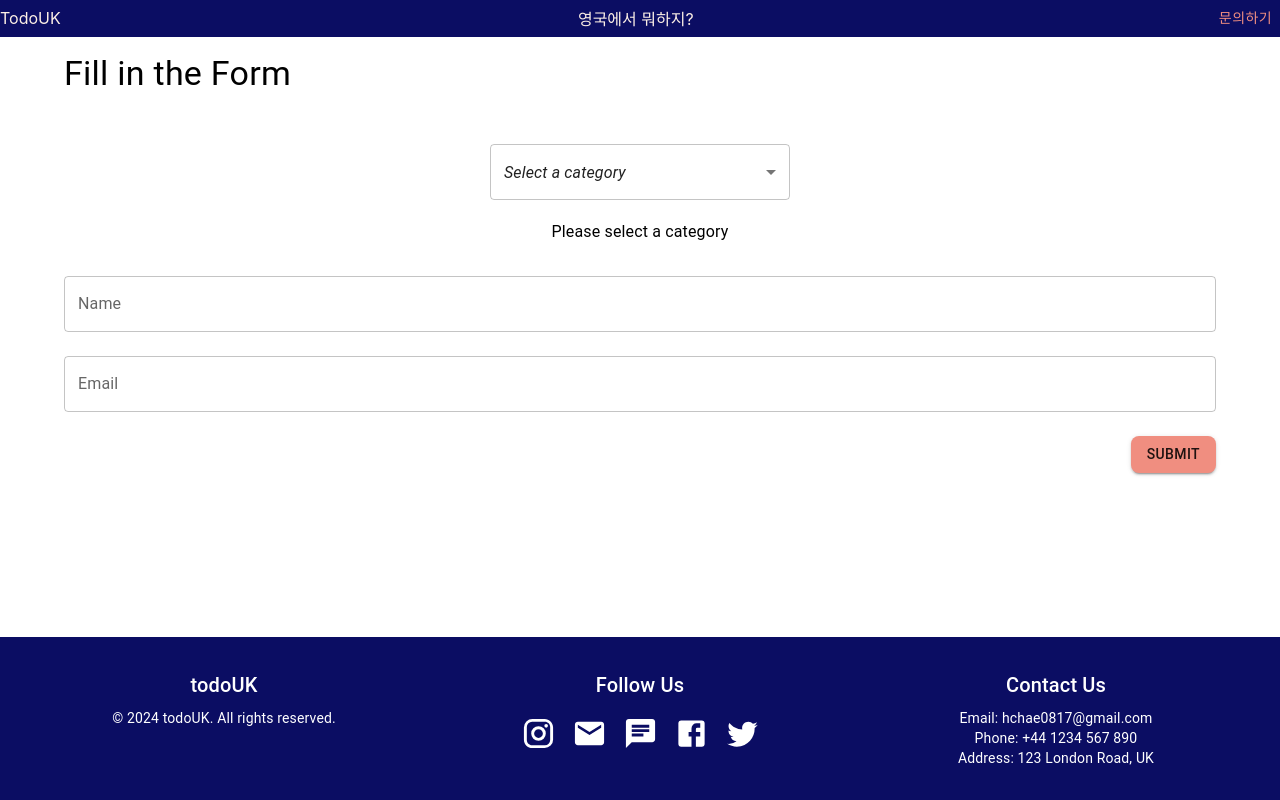
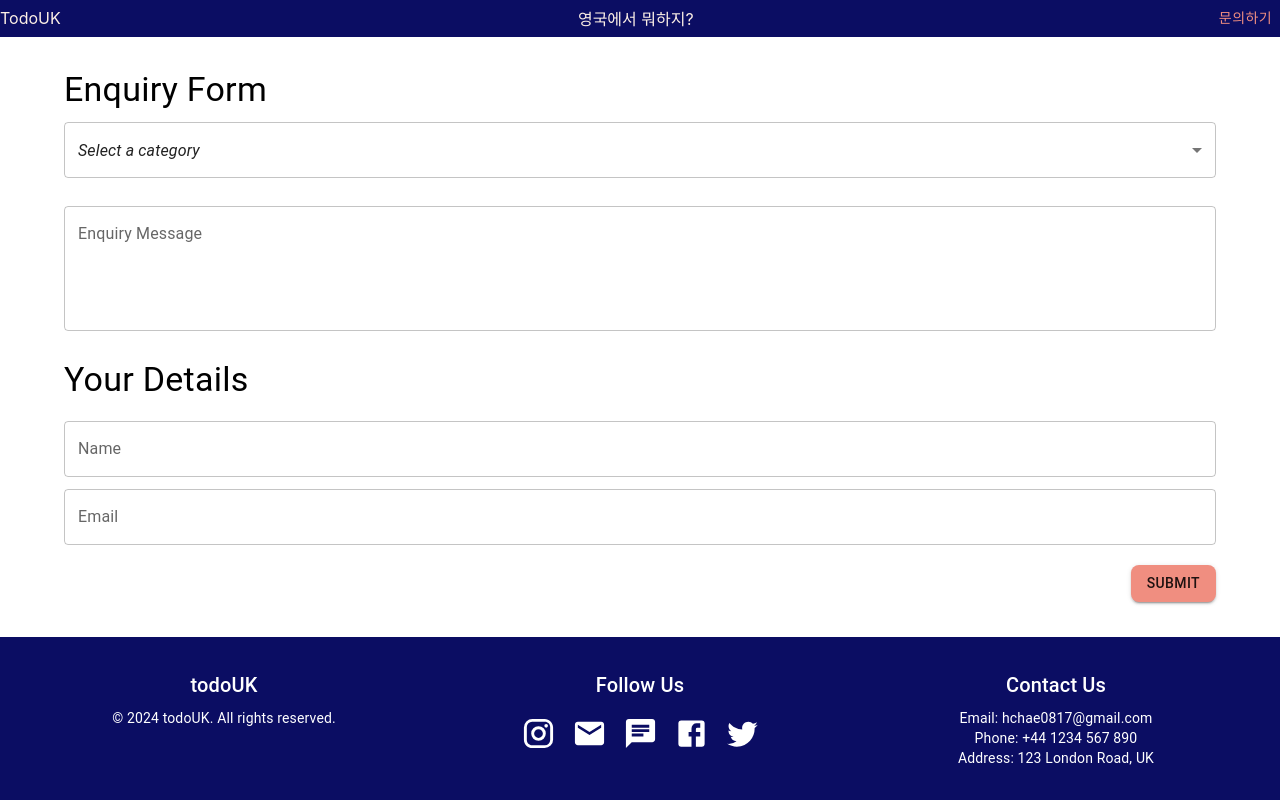
Before and after one commit to hchae0817/my-uk-app, a React (Create React App) app: page /#/form in a window 1280 px wide. Built offline with nearby package versions, Linux system fonts and the light colour scheme.

Commit message:
Changed the logo, improved the form structure with validation logic in place

```diff
--- a/public/index.html
+++ b/public/index.html
@@ -24,7 +24,7 @@
       work correctly both with client-side routing and a non-root public URL.
       Learn how to configure a non-root public URL by running `npm run build`.
     -->
-    <title>React App</title>
+    <title>Todo UK</title>
   </head>
   <body>
     <noscript>You need to enable JavaScript to run this app.</noscript>
--- a/src/_components/_categorypage/CategoryPage.tsx
+++ b/src/_components/_categorypage/CategoryPage.tsx
@@ -3,7 +3,6 @@ import React from 'react';
 import { useParams } from 'react-router-dom';
 import { Box, CardMedia, Typography } from '@mui/material';
 import { posts } from '../data/posts';
-import BackButton from '../BackButton';
 import DisplayPosts from '../_homepage/_body/DisplayPosts';
 import { categories } from '../data/categories';
 
@@ -38,7 +37,7 @@ const CategoryPage: React.FC = () => {
           alt={category}
           sx={{
             width: '100%',
-            height: '300px', // Increased height for a more prominent banner
+            height: '300px',
             objectFit: 'cover',
             marginBottom: 2
           }}
--- a/src/_components/_formpage/CategoryForm.tsx
+++ /dev/null
@@ -1,123 +0,0 @@
-// CategoryComponent.tsx
-import React, { useState } from 'react';
-import { Box, MenuItem, Select, Typography, TextField } from '@mui/material';
-import { categories } from '../data/categories';
-import { Category } from '../_homepage/_body/IBody';
-
-// TODO: Add this to category JSON
-const sampleMessages: Record<string, string> = {
-  musical: "I would like to enquire about a musical performance...",
-  landmarks: "I would like to know more about the landmark details...",
-  restaurant: "I would like to ask about the dining options at the restaurant...",
-  alcohol: "I have questions about local alcoholic beverages...",
-  view: "I'd like to hear about the scenic viewpoints available...",
-  // Add more categories and their corresponding messages as needed
-};
-
-
-const CategoryForm: React.FC = () => {
-  const [selectedCategory, setSelectedCategory] = useState<Category | null>(null);
-  const [isOtherSelected, setIsOtherSelected] = useState<boolean>(false);
-  const [otherDescription, setOtherDescription] = useState<string>('');
-  const [message, setMessage] = useState<string>('');
-
-  const handleSelectChange = (event: any) => {
-    const selectedValue = event.target.value as string;
-
-    if (selectedValue === 'other') {
-      setIsOtherSelected(true);
-      setSelectedCategory(null);
-      setMessage("")
-    } else {
-      const selected = categories.find(cat => cat.name === selectedValue);
-      setSelectedCategory(selected || null);
-      setIsOtherSelected(false);  // Reset the "Other" selection
-      setMessage(sampleMessages[selectedValue] || '');
-    }
-  };
-
-  const handleOtherInputChange = (event: React.ChangeEvent<HTMLInputElement>) => {
-    setOtherDescription(event.target.value);
-  };
-  const handleMessageChange = (event: React.ChangeEvent<HTMLInputElement>) => {
-    setMessage(event.target.value);
-  };
-
-  return (
-    <Box
-      sx={{
-        display: 'flex',
-        flexDirection: 'column',
-        alignItems: 'center',
-        marginTop: '50px',
-      }}
-    >
-      {/* Dropdown */}
-      <Select
-        value={selectedCategory ? selectedCategory.name : (isOtherSelected ? 'other' : '')}
-        onChange={handleSelectChange}
-        displayEmpty
-        sx={{ marginBottom: '20px', width: '300px', fontSize: '16px' }}
-      >
-        <MenuItem value="">
-          <em>Select a category</em>
-        </MenuItem>
-        {categories.map(category => (
-          <MenuItem key={category.name} value={category.name}>
-            {category.displayName}
-          </MenuItem>
-        ))}
-        <MenuItem value="other">Other</MenuItem>
-      </Select>
-
-      {/* Dynamic Content */}
-      {selectedCategory && (
-        <Box sx={{ textAlign: 'center' }}>
-          <Typography variant="h4" sx={{ marginBottom: '10px' }}>
-            {selectedCategory.displayName}
-          </Typography>
-          {/* <Typography sx={{ marginTop: '10px' }}>
-            Form of {selectedCategory.displayName}
-          </Typography> */}
-        </Box>
-      )}
-
-        {/* Message Input Field */}
-        {selectedCategory && (
-        <TextField
-          label="Enquiry"
-          variant="outlined"
-          value={message}
-          onChange={handleMessageChange}
-          sx={{ marginTop: '20px', width: "100%" }}
-          multiline
-          rows={4}
-          placeholder="Type your message here..."
-        />
-      )}
-
-      {/* Display "Other" option */}
-      {isOtherSelected && (
-        <Box sx={{ textAlign: 'center' }}>
-          <Typography variant="h4" sx={{ marginBottom: '10px' }}>
-            Other Category
-          </Typography>
-          <TextField
-            label="Enter description"
-            variant="outlined"
-            value={otherDescription}
-            onChange={handleOtherInputChange}
-            sx={{ marginTop: '20px', width: "100%" }}
-          />
-          {otherDescription && <Typography>{otherDescription}</Typography>}
-        </Box>
-      )}
-
-      {!selectedCategory && !isOtherSelected && (
-        <Typography>Please select a category</Typography>
-      )}
-    </Box>
-  );
-};
-
-export default CategoryForm;
--- /dev/null
+++ b/src/_components/_formpage/FormData.tsx
@@ -0,0 +1,38 @@
+// FormData class to handle form data and validation
+export class FormData {
+  name: string;
+  email: string;
+  category: string;
+  message: string;
+
+  constructor() {
+    this.name = "";
+    this.email = "";
+    this.category = "";
+    this.message = "";
+  }
+
+  // Validate fields
+  validate(): { [key: string]: string; } {
+    const errors: { [key: string]: string; } = {};
+
+    // Name validation
+    if (!this.name.trim()) {
+      errors.name = "Name is required";
+    }
+
+    // Email validation
+    if (!this.email.trim() || !/^[^\s@]+@[^\s@]+\.[^\s@]+$/.test(this.email)) {
+      errors.email = "Please enter a valid email address";
+    }
+
+    // Message validation
+    if (this.message.length > 500) {
+      errors.message = "Message cannot exceed 500 characters";
+    } else if (!this.message.trim()) {
+      errors.message = "Message is required";
+    }
+
+    return errors;
+  }
+}
--- a/src/_components/_formpage/FormPage.tsx
+++ b/src/_components/_formpage/FormPage.tsx
@@ -1,57 +1,132 @@
-import React, { useState } from 'react';
-import { Container, TextField, Button, Typography, Box } from '@mui/material';
-import BackButton from '../BackButton';
-import CategoryForm from './CategoryForm';
+import React, { useState } from "react";
+import { Container, TextField, Button, Typography, Box, Select, MenuItem, SelectChangeEvent } from "@mui/material";
+import { categories } from "../data/categories";
+import { FormData } from "./FormData";
+
+// Sample messages corresponding to categories
+const sampleMessages: Record<string, string> = {
+  musical: "I would like to enquire about a musical performance...",
+  landmarks: "I would like to know more about the landmark details...",
+  restaurant: "I would like to ask about the dining options at the restaurant...",
+  alcohol: "I have questions about local alcoholic beverages...",
+  view: "I'd like to hear about the scenic viewpoints available...",
+  other: "This is what interests me...",
+};
 
 const FormPage: React.FC = () => {
-  const [formData, setFormData] = useState({
-    name: '',
-    email: '',
-  });
+  const [formData] = useState(new FormData());
+  const [errors, setErrors] = useState<{ [key: string]: string }>({});
 
-  const handleChange = (event: React.ChangeEvent<HTMLInputElement>) => {
-    setFormData({
-      ...formData,
-      [event.target.name]: event.target.value,
-    });
+  const handleChange = (event: React.ChangeEvent<HTMLInputElement | { name?: string; value: unknown }>) => {
+    const { name, value } = event.target;
+
+    // Update form data
+    (formData as any)[name!] = value as string;
+    setErrors((prevErrors) => ({
+      ...prevErrors,
+      [name!]: "",
+    }));
+  };
+
+  const validateAllFields = (): boolean => {
+    const validationErrors = formData.validate();
+    setErrors(validationErrors);
+    return Object.keys(validationErrors).length === 0;
   };
 
   const handleSubmit = (event: React.FormEvent<HTMLFormElement>) => {
     event.preventDefault();
-    console.log('Form submitted:', formData);
+    if (validateAllFields()) {
+      console.log("Form submitted:", formData);
+      Object.assign(formData, new FormData());
+      setErrors({});
+    } else {
+      console.log("Form has errors:", errors);
+    }
+  };
+
+  const handleCategoryChange = (event: SelectChangeEvent<string>) => {
+    const selectedCategory = event.target.value as string;
+    formData.category = selectedCategory;
+    formData.message = sampleMessages[selectedCategory] || "";
+    setErrors((prevErrors) => ({
+      ...prevErrors,
+      message: "",
+    }));
   };
 
   return (
     <Container>
-      {/* <BackButton/> */}
-      <Typography variant="h4" gutterBottom>
-        Fill in the Form
-      </Typography>
-      <CategoryForm />
       <Box component="form" onSubmit={handleSubmit} sx={{ mt: 2 }}>
+        <Typography variant="h4" gutterBottom>
+          Enquiry Form
+        </Typography>
+
+        {/* Category Dropdown */}
+        <Select
+          value={formData.category}
+          onChange={handleCategoryChange}
+          displayEmpty
+          sx={{ marginBottom: "20px", width: "100%", fontSize: "16px" }}
+          name="category"
+        >
+          <MenuItem value="">
+            <em>Select a category</em>
+          </MenuItem>
+          {categories.map((category) => (
+            <MenuItem key={category.name} value={category.name}>
+              {category.displayName}
+            </MenuItem>
+          ))}
+          <MenuItem value="other">Other</MenuItem>
+        </Select>
+
+        {/* Message Text Field */}
+        <TextField
+          label="Enquiry Message"
+          name="message"
+          value={formData.message}
+          onChange={handleChange}
+          fullWidth
+          margin="dense"
+          multiline
+          rows={4}
+          error={Boolean(errors.message)}
+          helperText={errors.message}
+          inputProps={{ maxLength: 500 }}
+          placeholder="Type your message here..."
+        />
+
+        <Typography variant="h4" gutterBottom sx={{ marginTop: 3 }}>
+          Your Details
+        </Typography>
+
+        {/* Name Field */}
         <TextField
           label="Name"
           name="name"
           value={formData.name}
           onChange={handleChange}
           fullWidth
-          margin="normal"
+          margin="dense"
+          error={Boolean(errors.name)}
+          helperText={errors.name}
         />
+
+        {/* Email Field */}
         <TextField
           label="Email"
           name="email"
           value={formData.email}
           onChange={handleChange}
           fullWidth
-          margin="normal"
+          margin="dense"
+          error={Boolean(errors.email)}
+          helperText={errors.email}
         />
-        <Box
-          sx={{
-            display: 'flex',
-            justifyContent: 'flex-end',
-            marginTop: 2,
-          }}
-        >
+
+        {/* Submit Button */}
+        <Box sx={{ display: "flex", justifyContent: "flex-end", marginTop: 2 }}>
           <Button variant="contained" color="primary" type="submit">
             Submit
           </Button>
```
Also changed, not shown: src/_components/_homepage/_body/CategoryPosts.tsx (+45 -5 lines), 1 other file (tests, documents, lock files or other folders).
